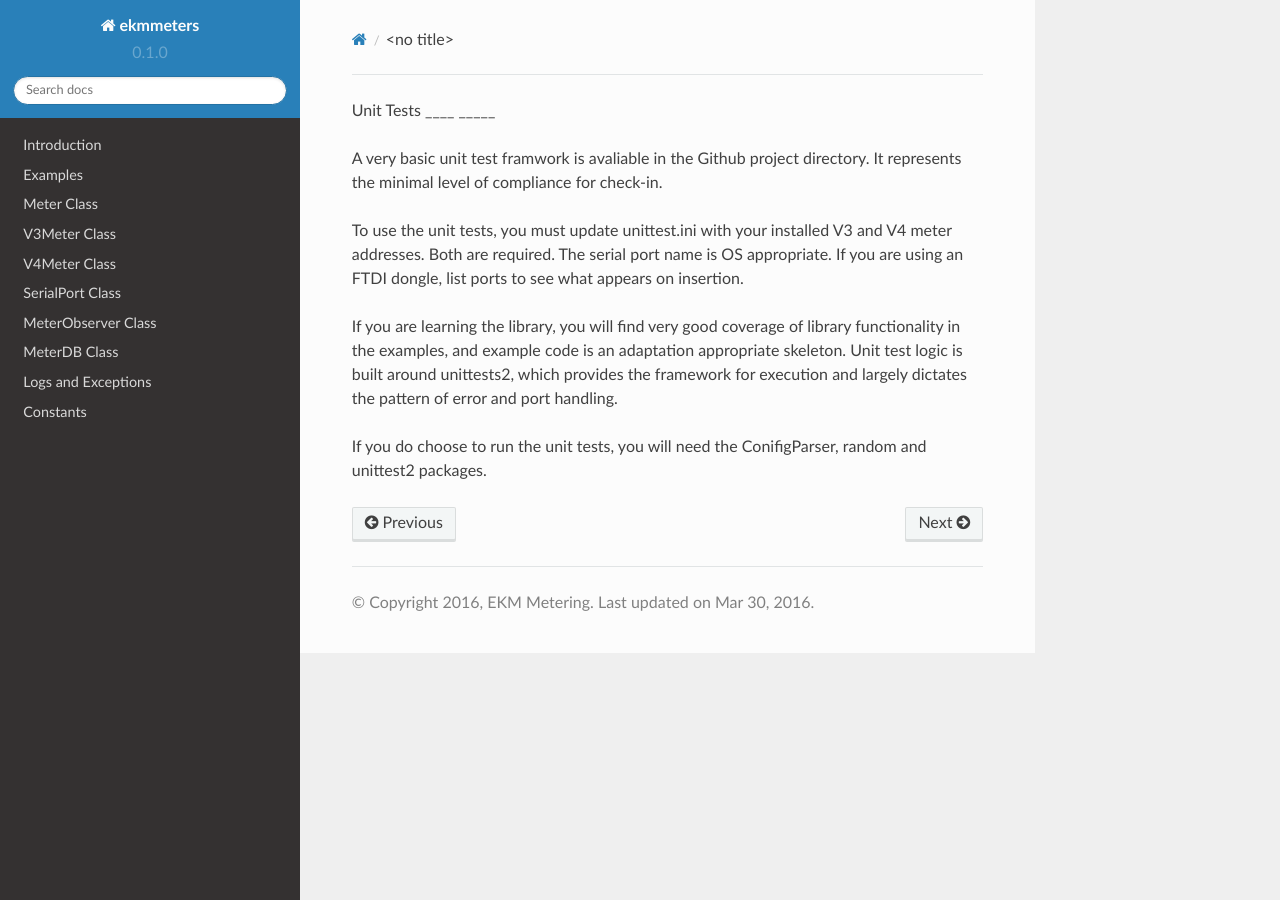
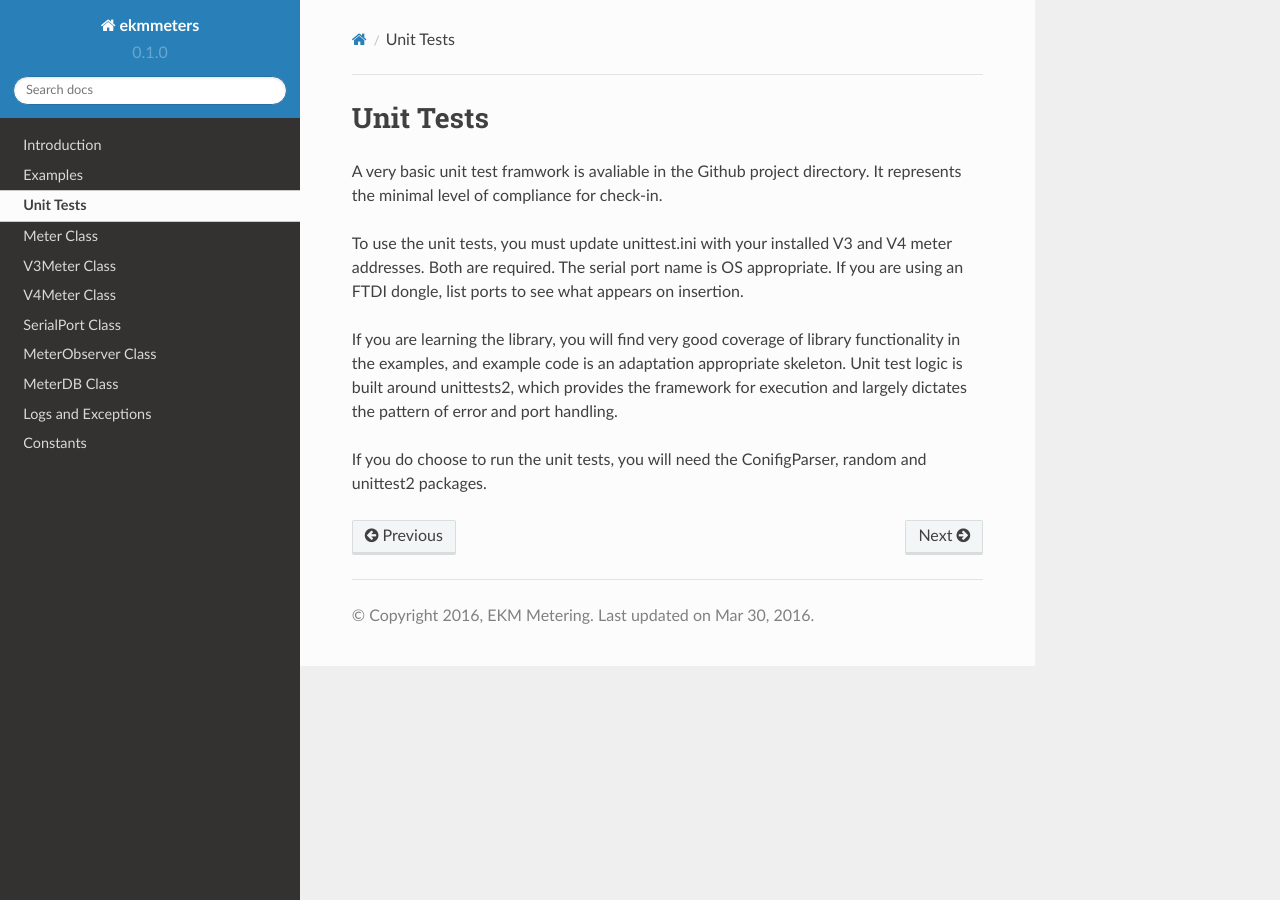
Before and after one commit to ekmmetering/ekmmeters, a Sphinx documentation site: the page built from docs/unittests.rst, in a window 1280 px wide. Built offline with Sphinx 7.4.7 and the Read the Docs theme 2.0.0, drawn with Linux system fonts in a browser that asks for light colours.

```diff
--- a/docs/unittests.rst
+++ b/docs/unittests.rst
@@ -1,5 +1,5 @@
 Unit Tests
-____ _____
+----------
 
 A very basic unit test framwork is avaliable in the Github project directory. It represents
 the minimal level of compliance for check-in.
```
